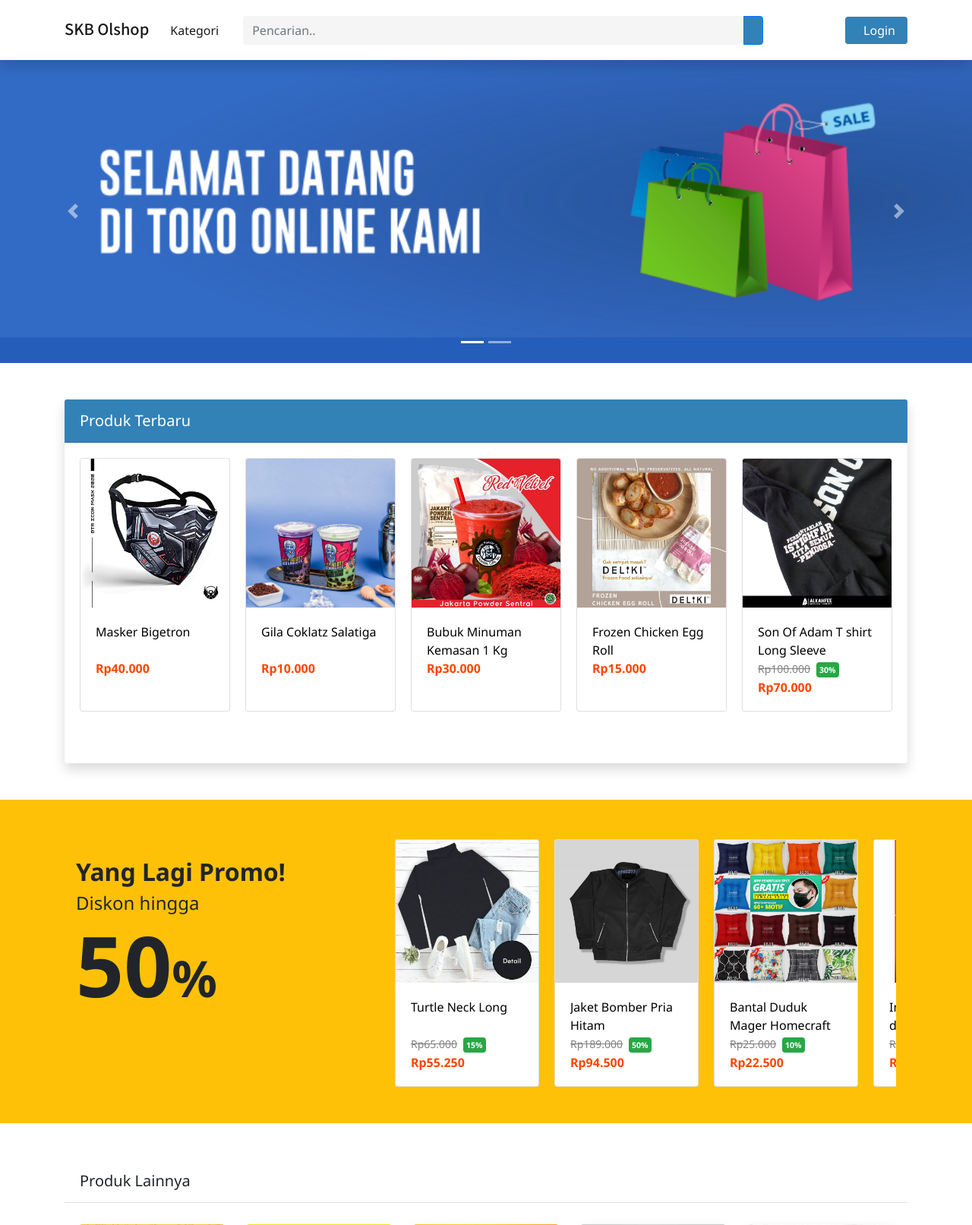
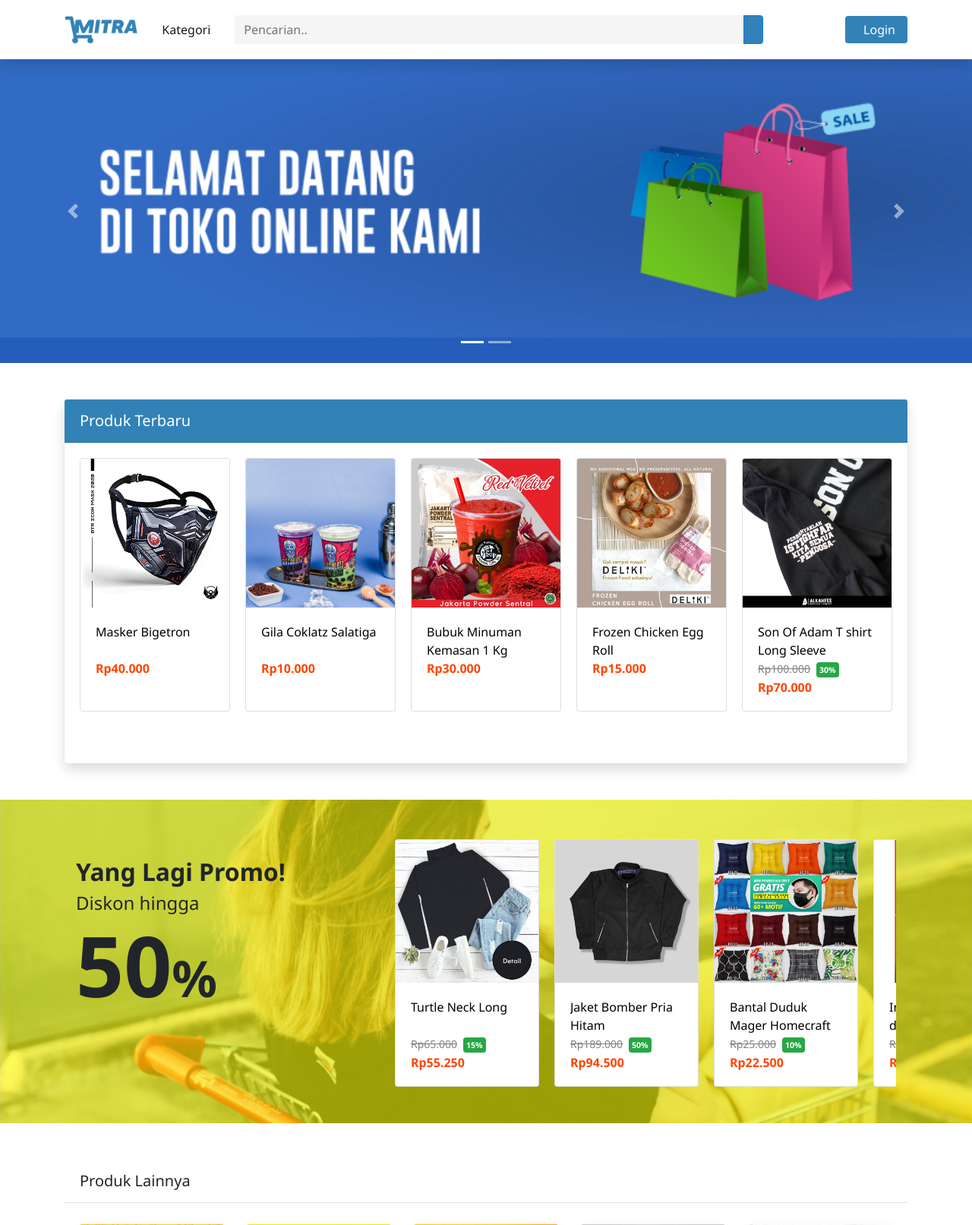
Before and after one commit to aryanataandi/skb-olshop, a CodeIgniter app: page /skb-ci/ in a window 1280 px wide. Shown: the top 1613 px of the page at 76% size. Run offline with CodeIgniter, Linux system fonts and the light colour scheme; data comes from the database, SQL or seed files in the repository; some libraries are stand-ins or nearby versions.

Commit message:
Update tampilan user

```diff
--- a/application/views/user/header.php
+++ b/application/views/user/header.php
@@ -42,7 +42,7 @@
   <nav class="navbar navbar-main navbar-expand-lg navbar-light shadow fixed-top">
     <div class="container">
       <div class="text-truncate">
-        <a class="navbar-brand brand" href="<?= base_url(); ?>"><?= $info['judul_web'] ?></a>
+        <a href="<?= base_url(); ?>"><img class="logo" src="<?= base_url('assets/logo.png') ?>" alt="<?= $info['judul_web'] ?>"></a>
       </div>
       <!-- Experimental -->
       <div class="dropdown cart mobile float-right">
--- a/application/views/user/index.php
+++ b/application/views/user/index.php
@@ -21,7 +21,7 @@
           <div class="carousel-item">
           <?php }
         $a++; ?>
-          <a href="http://<?= $banner['url'] ?>">
+          <a href="<?= $banner['url'] ?>">
             <img src="<?= base_url(); ?>assets/img_banner/<?= $banner['gambar_banner'] ?>" class="d-block w-100" alt="<?= $banner['nama_banner'] ?>">
           </a>
           </div>
@@ -37,8 +37,7 @@
         </a>
   </div>
 
-  <div class="container">
-
+  <div class=" container">
     <div class="wrapper shadow card my-5">
       <h5 class="card-header terbaru text-white py-3">Produk Terbaru</h5>
       <div class="card-body">
@@ -74,12 +73,12 @@
   </div>
 
   <?php if (count($diskon) >= 6) { ?>
-    <section data-aos="fade-up" data-aos-duration="400" class="bg-warning pt-1">
+    <section data-aos="fade-up" data-aos-duration="400" class="diskon pt-1">
       <div class="container my-5">
         <div class="container">
           <div class="row">
             <div class="col-12 col-md-4">
-              <div class="text-light text-center text-body text-md-left mb-5 pt-4">
+              <div class="text-reset text-center text-md-left mb-5 pt-4">
                 <h2><b>Yang Lagi Promo!</b></h2>
                 <p class="h4 font-weight-lighter">Diskon hingga<br><span class="font-weight-bold" style="font-size: 4.6em;"><?php echo $max_diskon['diskon_produk'] ?><span style="font-size: .6em;">%</span></span></p>
               </div>
--- a/assets/css/main.css
+++ b/assets/css/main.css
@@ -127,6 +127,13 @@ footer h6 {
   min-width: 260px;
 }
 
+.diskon {
+  background-image: url("../promo1.png");
+  background-repeat: no-repeat;
+  background-size: cover;
+  background-position: center;
+}
+
 .div-produk {
   line-height: 1.5em;
   height: 3em;
@@ -200,6 +207,12 @@ footer h6 {
 
 .link-primary:hover {
   color: orangered !important;
+}
+
+.logo {
+  height: 62px;
+  padding: 12px 0;
+  margin-right: 20px;
 }
 
 .marketplace {
--- a/assets/css/main.scss
+++ b/assets/css/main.scss
@@ -134,6 +134,13 @@ footer h6 {
 	min-width: 260px;
 }
 
+.diskon {
+	background-image: url("../promo1.png");
+	background-repeat: no-repeat;
+	background-size: cover;
+	background-position: center;
+}
+
 .div-produk {
 	line-height: 1.5em;
 	height: 3em;
@@ -205,6 +212,12 @@ footer h6 {
 	&:hover {
 		color: orangered !important;
 	}
+}
+
+.logo {
+	height: 62px;
+	padding: 12px 0;
+	margin-right: 20px;
 }
 
 .marketplace {
```
Also changed, not shown: assets/logo.png (added), assets/promo1.png (added), 1 other file.
